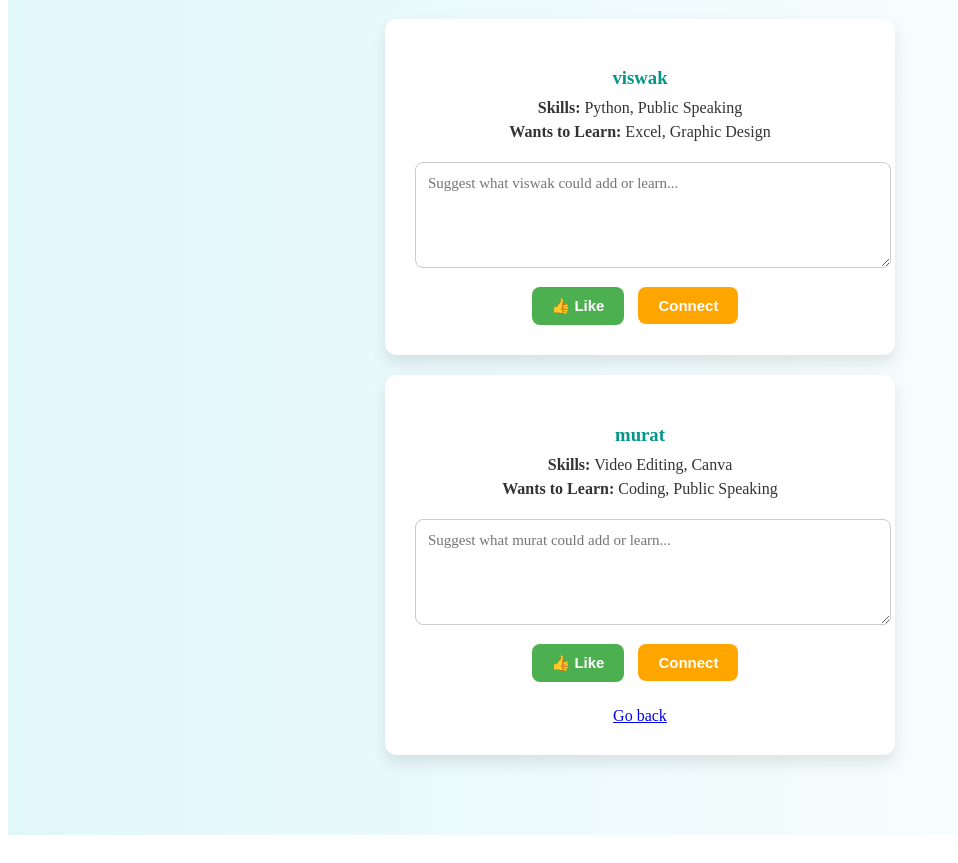
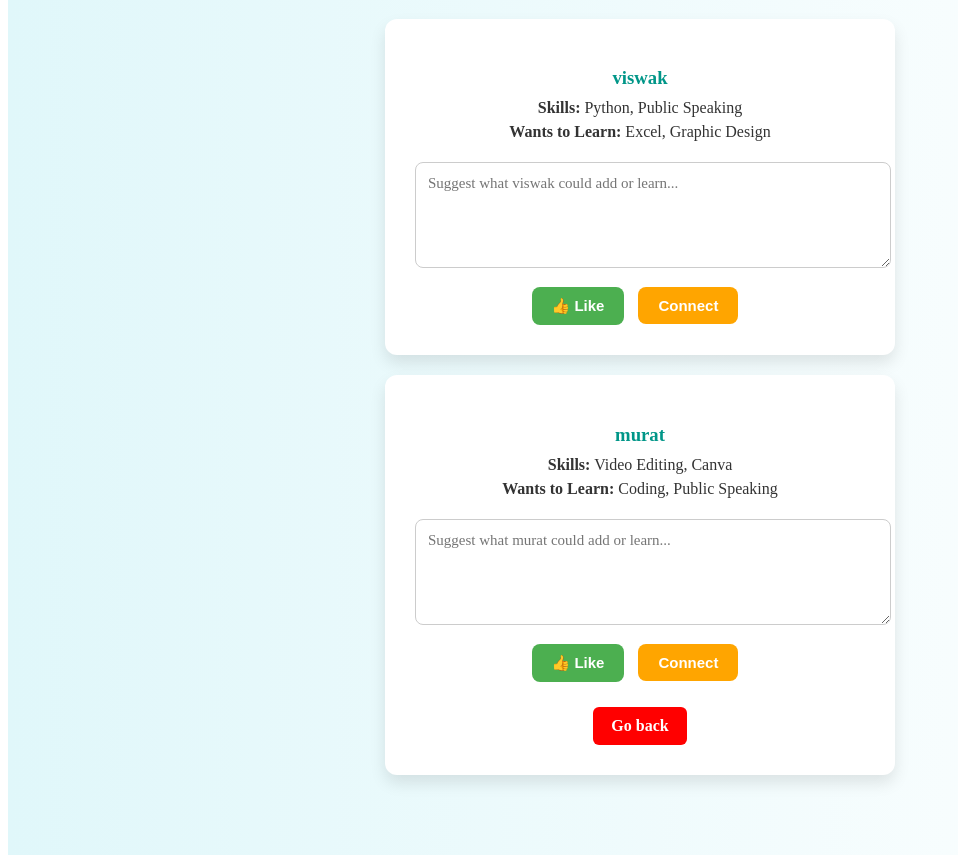
Before and after one commit to Iphani2005/skillscambio, a plain HTML site: page connect.html in a window 1280 px wide. Shown: the part 153-1016 px from the top of the page, without its empty margins (0-958 px from the left). Drawn offline with Linux system fonts and the light colour scheme.

Commit message:
Add GB-button styles to connect.css

```diff
--- a/connect.css
+++ b/connect.css
@@ -77,8 +77,20 @@ textarea {
    background-color: orange;
   color: white;
 }
-
 .connect-button:hover {
   background-color: #e65100;
   transform: scale(1.05);
 }
+.GB-button {
+    padding: 10px 18px;
+    background-color: red; /* green */
+    color: white;
+    text-decoration: none;
+    border-radius: 6px;
+    font-weight: bold;
+    display: inline-block;
+}
+
+.GB-button:hover {
+    background-color:orange;
+}
```
